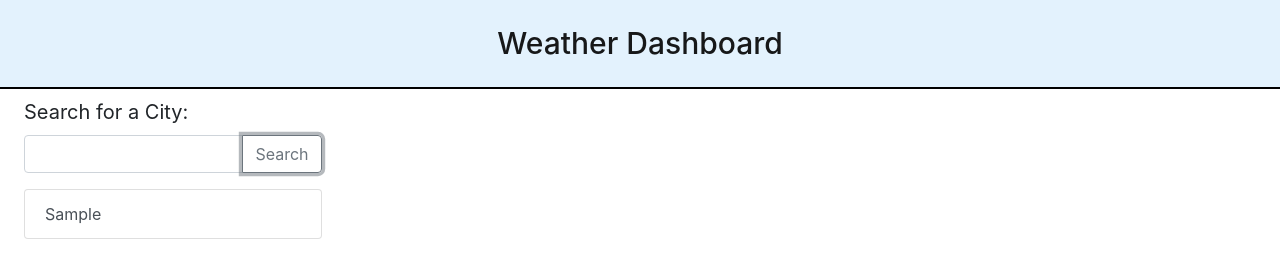
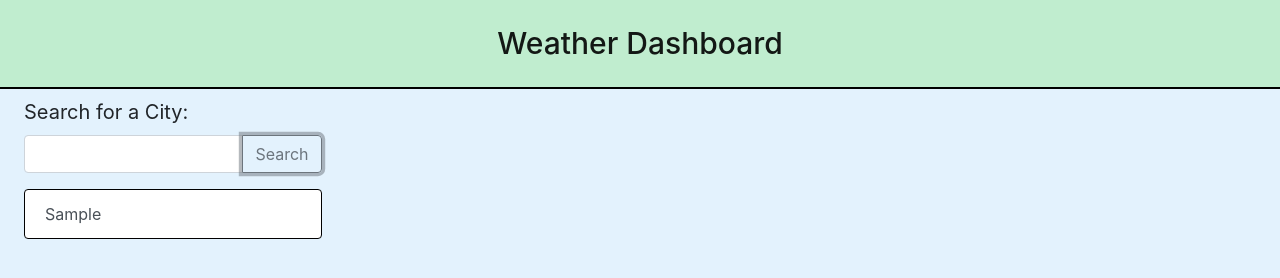
Before and after one commit to habby-bit/WeatherApp, a plain HTML site: page index.html in a window 1280 px wide. Both pictures are taken after typing "Sample" into the empty fields and a click on the button "Search". Drawn offline with nearby package versions, Linux system fonts and the light colour scheme; no server answers.

Commit message:
updated styling, added localStorage

```diff
--- a/index.html
+++ b/index.html
@@ -15,7 +15,7 @@
         <div class="container"></div>
             <div class="row">
                 <div class="col-lg-12">
-                    <nav class="navbar navbar-light" style="background-color: #e3f2fd;">
+                    <nav class="navbar navbar-light" style="background-color: #c0edcf;">
                         <span class="navbar-brand mx-auto mt-2 mb-2 h1" style="font-size: 30px;">Weather Dashboard</span>
                     </nav>
                 </div>
--- a/script.js
+++ b/script.js
@@ -6,15 +6,22 @@ $(document).ready(function() {
     var forecast = $("#forecast")
     var forecastText = $("#forecastText")
 
-    var cities =[]
+    const LOCAL_STORAGE_LIST_KEY = 'city.list'
+    const LOCAL_STORAGE_SELECTED_CITY_ID_KEY = 'city.selectedListId'
+
+
+    let cities = JSON.parse(localStorage.getItem(LOCAL_STORAGE_LIST_KEY)) || []
+    let cityText = localStorage.getItem(LOCAL_STORAGE_SELECTED_CITY_ID_KEY)
 
     renderCity();
+    renderWeather(cityText);
 
     // Render a new list item for each city
     function renderCity() {
         cityList.text("");
 
         for (var i=0; i < cities.length; i++) {
+
             var city = cities[i];
 
             var cityBtn = $("<button>");
@@ -30,9 +37,9 @@ $(document).ready(function() {
     $(document).on("click", ".cityButton", (function() {
         var prevCity = this.innerHTML
         cityText = prevCity
+        localStorage.setItem(LOCAL_STORAGE_SELECTED_CITY_ID_KEY, cityText)
         renderWeather(cityText)
     }));
-
 
     function renderWeather(cityText) {
 
@@ -55,7 +62,6 @@ $(document).ready(function() {
 
             // Constructing the forecastURL with the lat and lon coordinates
             var forecastURL = "https://api.openweathermap.org/data/2.5/onecall?lat=" + lat + "&lon=" + lon + "&units=imperial&exclude=&appid=c64bb7a089eff4f5f10b6286807da6d0"
-
 
             // Performing the ajax request with forecastURL
             $.ajax({
@@ -143,13 +149,14 @@ $(document).ready(function() {
         event.preventDefault();
 
         var cityText = cityInput.val();
+        console.log('cityText:', cityText)
 
         if (cityText === "") {
             return;
         }
 
         cities.push(cityText);
-        console.log('cities:', cities)
+        localStorage.setItem(LOCAL_STORAGE_LIST_KEY, JSON.stringify(cities))
 
         renderCity();
         renderWeather(cityText);
--- a/style.css
+++ b/style.css
@@ -1,10 +1,19 @@
+body {
+    background-color: #e3f2fd;;
+}
+
 /* Styling for the Weather Dashboard heading */
 #bootstrap-overrides nav{
     border-bottom: 2px solid black;
 }
 
-/* Styling fo the current weather dashboard */
 
+.cityButton {
+    border: 1px solid black;
+}
+
+
+/* Styling for the current weather dashboard */
 .jumbotron {
     background-color: plum;
     width: 100%;
```
